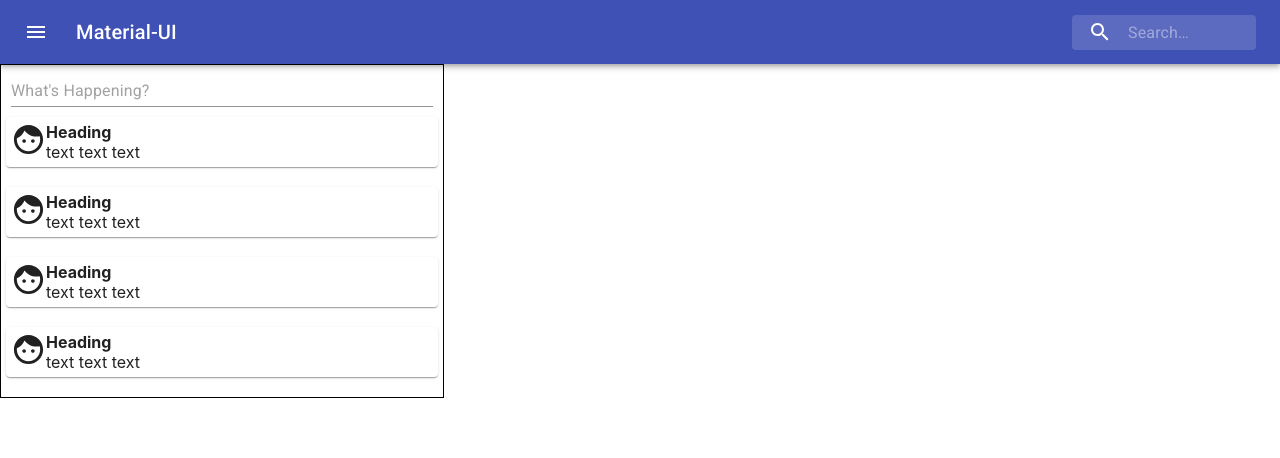
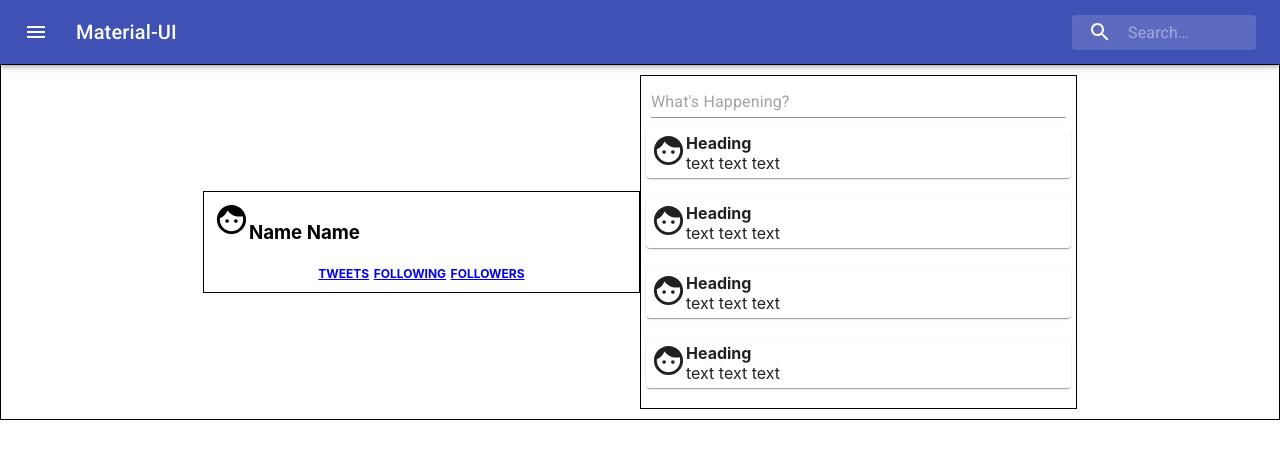
Before and after one commit to meganschultepdx/react-twitter-clone, a React (Create React App) app: page / in a window 1280 px wide. Shown: the top 458 px of the page. Built offline with nearby package versions, Linux system fonts and the light colour scheme.

Commit message:
will add profile component and styling

```diff
--- a/src/App.jsx
+++ b/src/App.jsx
@@ -3,14 +3,33 @@ import logo from './logo.svg';
 import './App.css';
 import Navbar from './navbar/Navbar';
 import Tweetflow from './tweetflow/Tweetflow';
+import Profile from './profile/Profile';
+import { makeStyles } from '@material-ui/core/styles';
+
+
+const useStyles = makeStyles(theme => ({
+  container: {
+    // width: '33%',
+    border: '1px solid black',
+    display: 'flex',
+    // flexDirection: 'column',
+    alignItems: 'center',
+    justifyContent: 'center',
+    padding: '10px',
+  },
+}));
 
 function App() {
+  const classes = useStyles();
   return (
-    <div className="App">
+    <div>
       <header className="App-header">
       </header>
       <Navbar/>
+      <div className={classes.container}>
+      <Profile/>
       <Tweetflow/>
+      </div>
     </div>
   );
 }
--- /dev/null
+++ b/src/profile/Profile.jsx
@@ -0,0 +1,40 @@
+import React from 'react';
+import FaceIcon from '@material-ui/icons/Face';
+import { makeStyles } from '@material-ui/core/styles';
+
+
+const useStyles = makeStyles(theme => ({
+    profilebox: {
+        width: '33%',
+        border: '1px solid black',
+        display: 'flex',
+        flexDirection: 'column',
+        padding: '10px',
+        '& a': {
+            fontWeight: 'bold',
+            fontSize: '12px'
+
+        }
+    },
+    profileheading: {
+        display: 'flex'
+    },
+    profilelinks: {
+        textAlign: 'center'
+    }
+}));
+
+export default function Profile() {
+    const classes = useStyles();
+    return (
+        <div className={classes.profilebox}>
+            <div className={classes.profileheading}>
+                <FaceIcon fontSize='large' />
+                <h3>Name Name</h3>
+            </div>
+            <div className={classes.profilelinks}>
+                <a href="#">TWEETS</a> <a href="#">FOLLOWING</a> <a href="#">FOLLOWERS</a>
+            </div>
+        </div>
+    );
+}
```
